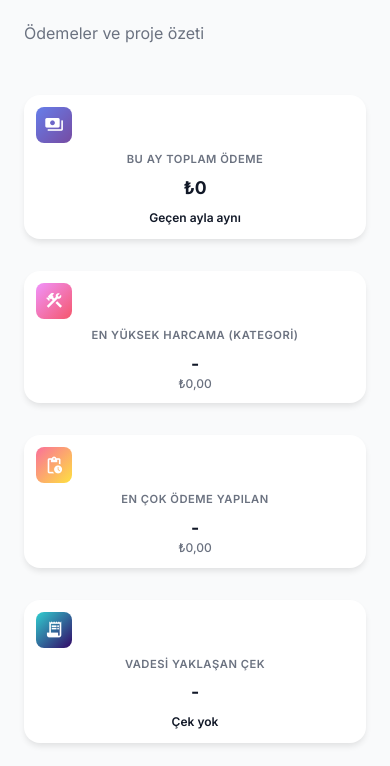
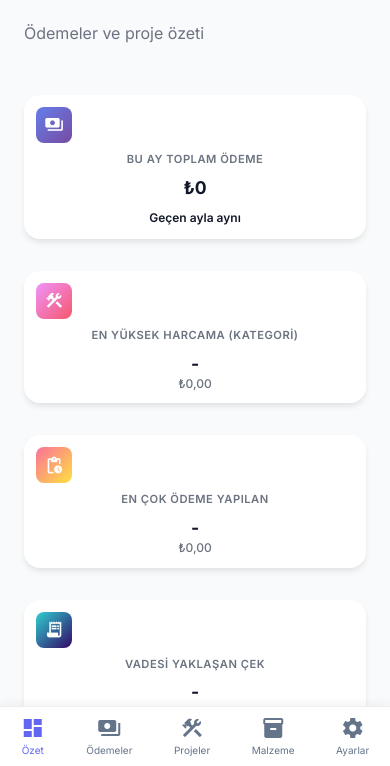
Before and after one commit to onbirdal/deneme, a plain HTML site: page index.html in a window 390 px wide. Shown: the part 78-844 px from the top of the page. Drawn offline with nearby package versions, Linux system fonts and the light colour scheme.

Commit message:
Update index.html

```diff
--- a/index.html
+++ b/index.html
@@ -1230,6 +1230,29 @@
     <script src="js/ui.js"></script>
     <script src="js/reports.js"></script>
     <script src="js/app.js"></script>
+    <nav class="mobile-nav">
+    <a href="#dashboard" class="mobile-nav-item active" onclick="app.navigateTo('dashboard')">
+        <span class="material-icons">dashboard</span>
+        <span>Özet</span>
+    </a>
+    <a href="#payments" class="mobile-nav-item" onclick="app.navigateTo('payments')">
+        <span class="material-icons">payments</span>
+        <span>Ödemeler</span>
+    </a>
+    <a href="#projects" class="mobile-nav-item" onclick="app.navigateTo('projects')">
+        <span class="material-icons">construction</span>
+        <span>Projeler</span>
+    </a>
+    <a href="#materials" class="mobile-nav-item" onclick="app.navigateTo('materials')">
+        <span class="material-icons">inventory_2</span>
+        <span>Malzeme</span>
+    </a>
+    <a href="#settings" class="mobile-nav-item" onclick="app.navigateTo('settings')">
+        <span class="material-icons">settings</span>
+        <span>Ayarlar</span>
+    </a>
+</nav>
 </body>
 
+
 </html>
```
